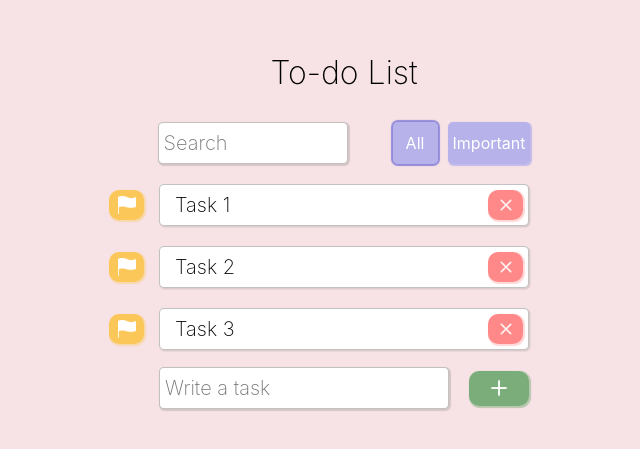
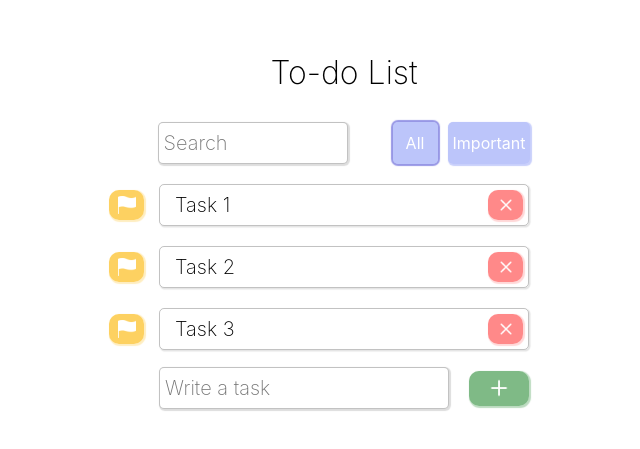
Before and after one commit to Egor-Ivankov/todo-list, a React (Vite) app: page / in a window 1280 px wide. Shown: the part 101-550 px from the top of the page, without its empty margins (296-936 px from the left). Built offline with nearby package versions, Linux system fonts and the light colour scheme.

Commit message:
added scrinshots, style fix

```diff
--- a/src/Features/Task-item/taskItem.css
+++ b/src/Features/Task-item/taskItem.css
@@ -19,7 +19,7 @@
     padding: 5px;
     margin: 10px 0;
     box-shadow: 1px 1px 1px .5px rgba(16, 16, 16, 0.113);
-    background-color: white;
+
 }
 .task-item-span {
     font-weight: 200;
--- a/src/styles/index.css
+++ b/src/styles/index.css
@@ -6,6 +6,3 @@
   line-height: 1.5;
   font-weight: 400;
 }
-html {
-  background-color: #bf091e1c;
-}
```
Also changed, not shown: src/img/scrinshots/Todo.png (renamed from Todo.png).
